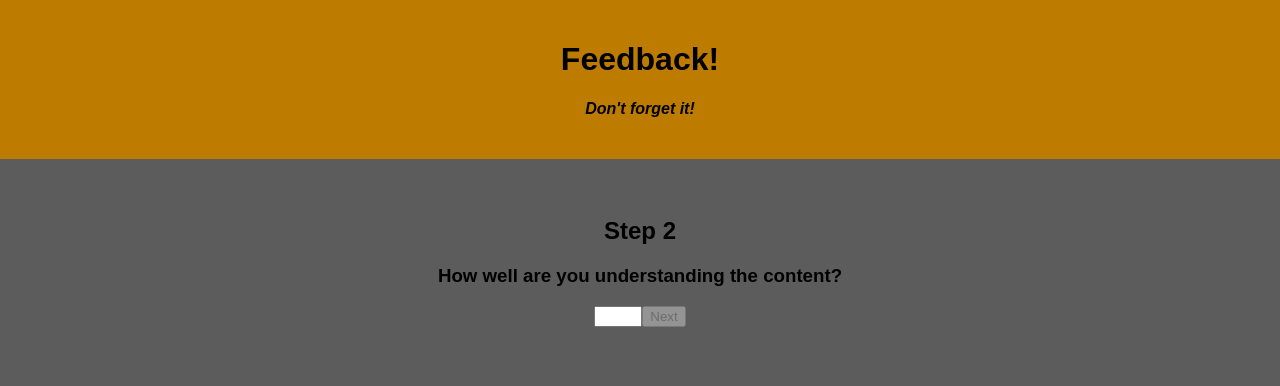
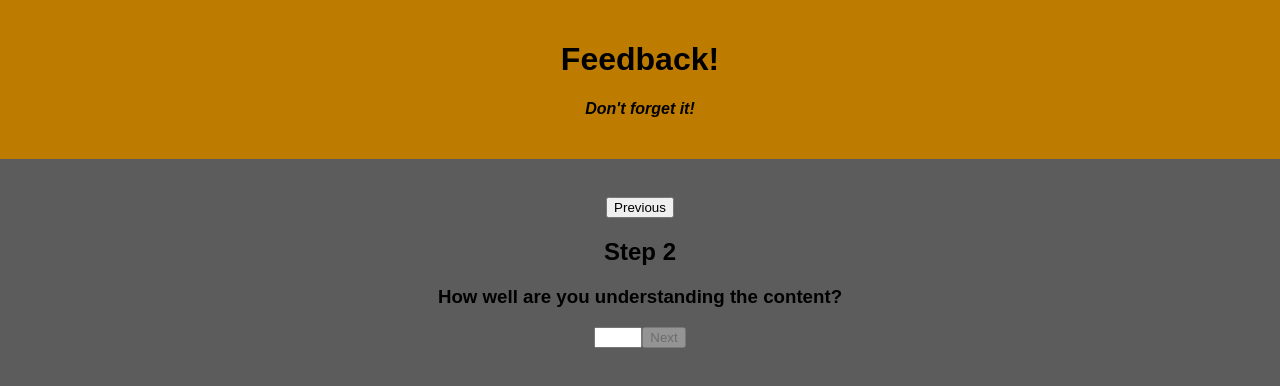
Before and after one commit to meaghanreinschmidt/weekend-redux-feedback-loop, a React (Create React App) app: page /#/understanding in a window 1280 px wide. Shown: the top 386 px of the page. Built offline with nearby package versions, Linux system fonts and the light colour scheme.

Commit message:
Add back buttons so the user can change score

```diff
--- a/src/components/Comments/Comments.jsx
+++ b/src/components/Comments/Comments.jsx
@@ -14,6 +14,7 @@ const Comments = () => {
 
     return (
         <>
+            <button onClick={() => history.push('/support')} className="button">Previous</button>
             <ProgressBar step={4} />
             <h3>Any comments you want to leave?</h3>
             <div>
--- a/src/components/ReviewPage/ReviewPage.jsx
+++ b/src/components/ReviewPage/ReviewPage.jsx
@@ -34,6 +34,7 @@ const ReviewPage = () => {
 
     return (
         <>
+            <button onClick={() => history.push('/comments')} className="button">Previous</button>
             <ProgressBar step={5} />
             <h3>Review and Submit</h3>
             <div>
--- a/src/components/Support/Support.jsx
+++ b/src/components/Support/Support.jsx
@@ -14,6 +14,7 @@ const Support = () => {
 
     return (
         <>
+            <button onClick={() => history.push('/understanding')} className="button">Previous</button>
             <ProgressBar step={3} />
             <h3>How well are you being supported?</h3>
             <div>
--- a/src/components/Understanding/Understanding.jsx
+++ b/src/components/Understanding/Understanding.jsx
@@ -15,6 +15,7 @@ const handleChange = (event) => {
 
     return (
         <>
+            <button onClick={() => history.push('/feeling')} className="button">Previous</button>
             <ProgressBar step={2} />
             <h3>How well are you understanding the content?</h3>
             <div>
```
Also changed, not shown: 1 other file (tests, documents, lock files or other folders).
